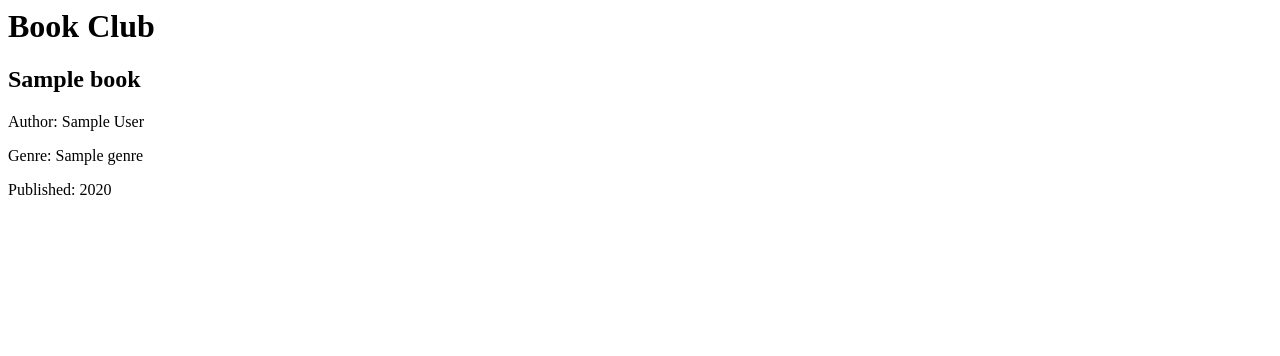
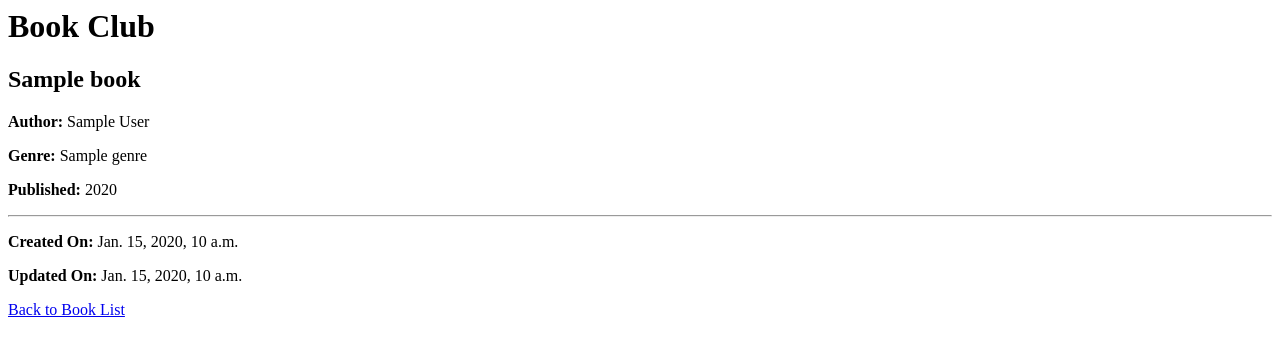
Before and after one commit to EpicMusicalLover/commongrounds-F-10, a Django app: page /bookclub/book/1/ in a window 1280 px wide. Shown: the top 356 px of the page. Run offline with Django 5.2, Linux system fonts and the light colour scheme; tables that the repository leaves empty hold one stand-in row (values such as "Sample post").

Commit message:
updated book_detail to include 'Created On' and 'Updated On'

```diff
--- a/commongrounds/bookclub/templates/book_detail.html
+++ b/commongrounds/bookclub/templates/book_detail.html
@@ -3,7 +3,13 @@
 
     <h2>{{ book.title }}</h2>
 
-    <p>Author: {{ book.author }}</p>
-    <p>Genre: {{ book.genre }}</p>
-    <p>Published: {{ book.publication_year }}</p>
+    <p><strong>Author:</strong> {{ book.author }}</p>
+    <p><strong>Genre:</strong> {{ book.genre }}</p>
+    <p><strong>Published:</strong> {{ book.publication_year }}</p>
+
+    <hr>
+    <p><strong>Created On:</strong> {{ book.created_on }}</p>
+    <p><strong>Updated On:</strong> {{ book.updated_on }}</p>
+    <a href="{% url 'bookclub:book_list' %}">Back to Book List</a>
+
 {% endblock %}
```
